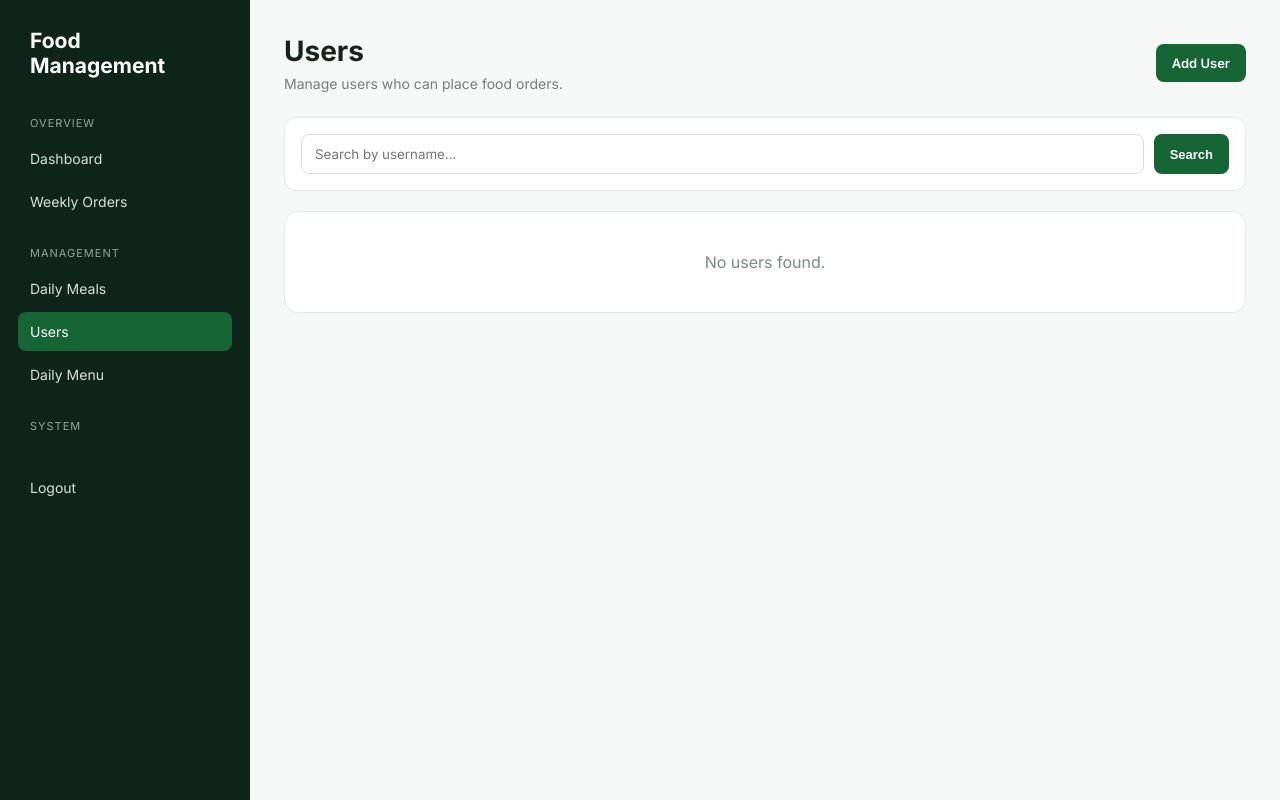
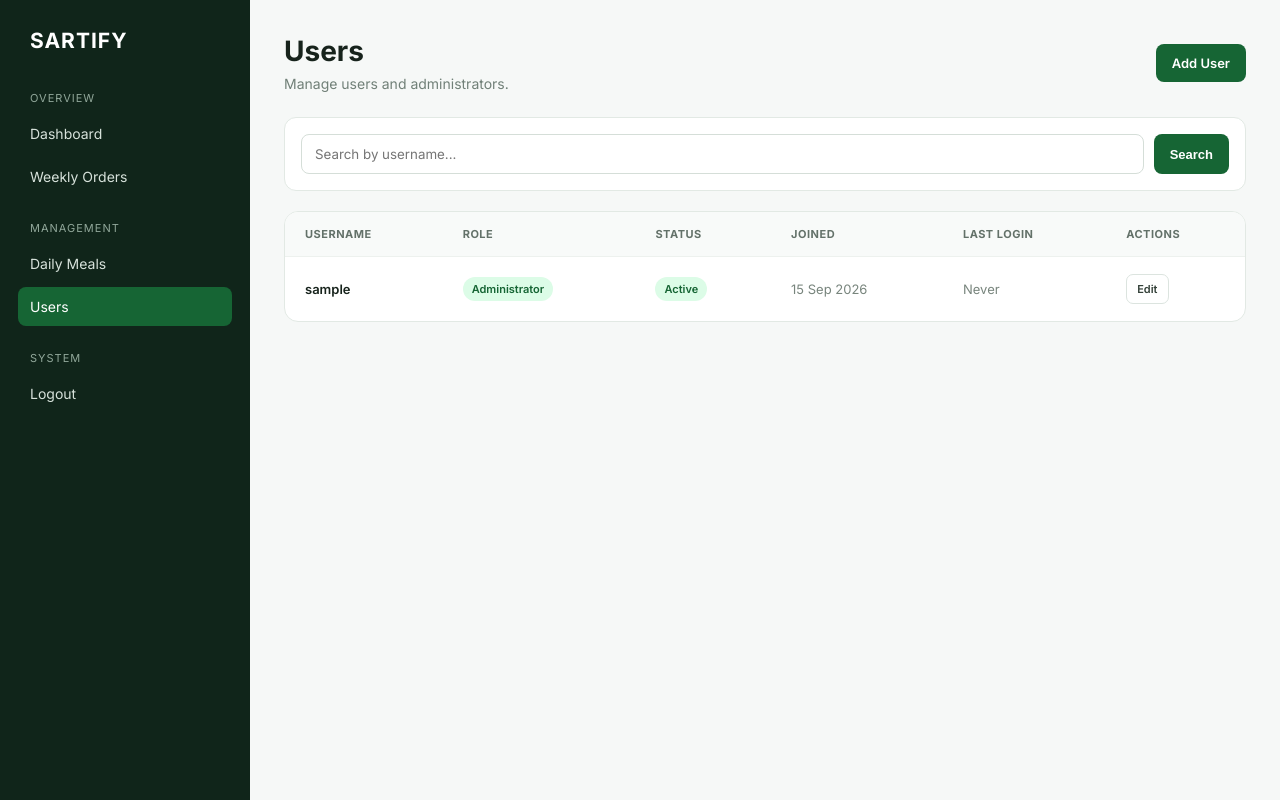
Before and after one commit to elijah149/SARTIFY, a Django app: page /admin-dashboard/users/ in a window 1280 px wide. Run offline with Django 5.2, Linux system fonts and the light colour scheme; the visitor is signed in with stand-in values (Sample User, id 1); data comes from the database, SQL or seed files in the repository.

Commit message:
Update SARTIFY user roles and secure configuration

```diff
--- a/accounts/user_views.py
+++ b/accounts/user_views.py
@@ -8,6 +8,7 @@ from .user_forms import UserCreateForm, UserEditForm
 
 def staff_required(view_func):
     def wrapper(request, *args, **kwargs):
+
         if not request.user.is_authenticated:
             return redirect("login")
 
@@ -25,14 +26,11 @@ def staff_required(view_func):
 
 @staff_required
 def users_list(request):
-    search = request.GET.get(
-        "search",
-        ""
-    ).strip()
 
-    users = User.objects.filter(
-        is_staff=False
-    ).order_by(
+    search = request.GET.get("search", "").strip()
+
+    users = User.objects.all().order_by(
+        "-is_staff",
         "username"
     )
 
@@ -53,18 +51,28 @@ def users_list(request):
 
 @staff_required
 def add_user(request):
+
     if request.method == "POST":
+
         form = UserCreateForm(request.POST)
 
         if form.is_valid():
-            form.save()
 
-            messages.success(
-                request,
-                "User created successfully."
-            )
+            user = form.save()
+
+            if user.is_staff:
+                messages.success(
+                    request,
+                    f"Administrator {user.username} created successfully."
+                )
+            else:
+                messages.success(
+                    request,
+                    f"User {user.username} created successfully."
+                )
 
             return redirect("users_list")
+
     else:
         form = UserCreateForm()
 
@@ -80,27 +88,30 @@ def add_user(request):
 
 @staff_required
 def edit_user(request, user_id):
+
     user = get_object_or_404(
         User,
-        id=user_id,
-        is_staff=False
+        id=user_id
     )
 
     if request.method == "POST":
+
         form = UserEditForm(
             request.POST,
             instance=user
         )
 
         if form.is_valid():
-            form.save()
+
+            updated_user = form.save()
 
             messages.success(
                 request,
-                "User updated successfully."
+                f"User {updated_user.username} updated successfully."
             )
 
             return redirect("users_list")
+
     else:
         form = UserEditForm(
             instance=user
@@ -119,20 +130,31 @@ def edit_user(request, user_id):
 
 @staff_required
 def delete_user(request, user_id):
+
     user = get_object_or_404(
         User,
-        id=user_id,
-        is_staff=False
+        id=user_id
     )
 
+    # Prevent an administrator from deleting their own account.
+    if user.id == request.user.id:
+
+        messages.error(
+            request,
+            "You cannot delete your own account."
+        )
+
+        return redirect("users_list")
+
     if request.method == "POST":
+
         username = user.username
 
         user.delete()
 
         messages.success(
             request,
-            f"User {username} deleted successfully."
+            f"Account {username} deleted successfully."
         )
 
     return redirect("users_list")
--- a/templates/accounts/users.html
+++ b/templates/accounts/users.html
@@ -3,7 +3,8 @@
 <head>
     <meta charset="UTF-8">
     <meta name="viewport" content="width=device-width, initial-scale=1.0">
-    <title>Users</title>
+
+    <title>SARTIFY - Users</title>
 
     <link
         href="https://fonts.googleapis.com/css2?family=Inter:wght@400;500;600;700&display=swap"
@@ -33,7 +34,8 @@
 
         .brand {
             font-size: 21px;
-            font-weight: 700;
+            font-weight: 800;
+            letter-spacing: 1px;
             padding: 0 12px;
             margin-bottom: 38px;
         }
@@ -167,7 +169,8 @@
             color: #78857d;
         }
 
-        .status {
+        .status,
+        .role {
             display: inline-block;
             padding: 5px 9px;
             border-radius: 20px;
@@ -185,9 +188,20 @@
             background: #f1f5f2;
         }
 
+        .admin-role {
+            color: #166534;
+            background: #dcfce7;
+        }
+
+        .user-role {
+            color: #475569;
+            background: #eef2f7;
+        }
+
         .actions {
             display: flex;
             gap: 7px;
+            align-items: center;
         }
 
         .action {
@@ -201,10 +215,18 @@
             font-weight: 600;
         }
 
+        .action:hover {
+            background: #f8faf9;
+        }
+
         .delete {
             color: #b91c1c;
             border-color: #fecaca;
             cursor: pointer;
+        }
+
+        .delete:hover {
+            background: #fff1f2;
         }
 
         .empty {
@@ -223,6 +245,7 @@
         }
 
         @media (max-width: 800px) {
+
             .sidebar {
                 position: static;
                 width: 100%;
@@ -244,7 +267,7 @@
             }
 
             table {
-                min-width: 700px;
+                min-width: 900px;
             }
         }
     </style>
@@ -254,39 +277,46 @@
 
 <aside class="sidebar">
 
-    <div class="brand">Food Management</div>
+    <div class="brand">SARTIFY</div>
 
     <div class="section-title">Overview</div>
 
-    <a href="{% url 'admin_dashboard' %}" class="nav-link">
+    <a
+        href="{% url 'admin_dashboard' %}"
+        class="nav-link"
+    >
         Dashboard
     </a>
 
-    <a href="{% url 'admin_orders' %}" class="nav-link">
+    <a
+        href="{% url 'admin_orders' %}"
+        class="nav-link"
+    >
         Weekly Orders
     </a>
 
     <div class="section-title">Management</div>
 
-    <a href="{% url 'daily_menu' %}" class="nav-link">
+    <a
+        href="{% url 'daily_menu' %}"
+        class="nav-link"
+    >
         Daily Meals
     </a>
 
-    <a href="{% url 'users_list' %}" class="nav-link active">
+    <a
+        href="{% url 'users_list' %}"
+        class="nav-link active"
+    >
         Users
-    </a>
-
-    <a href="{% url 'daily_menu' %}" class="nav-link">
-        Daily Menu
     </a>
 
     <div class="section-title">System</div>
 
-    <a href="/admin/" class="nav-link">
-
-    </a>
-
-    <a href="{% url 'logout' %}" class="nav-link">
+    <a
+        href="{% url 'logout' %}"
+        class="nav-link"
+    >
         Logout
     </a>
 
@@ -299,12 +329,16 @@
 
         <div>
             <h1>Users</h1>
+
             <div class="subtitle">
-                Manage users who can place food orders.
+                Manage users and administrators.
             </div>
         </div>
 
-        <a href="{% url 'add_user' %}" class="btn primary">
+        <a
+            href="{% url 'add_user' %}"
+            class="btn primary"
+        >
             Add User
         </a>
 
@@ -312,11 +346,15 @@
 
 
     {% if messages %}
+
         {% for message in messages %}
+
             <div class="message">
                 {{ message }}
             </div>
+
         {% endfor %}
+
     {% endif %}
 
 
@@ -331,7 +369,10 @@
                 placeholder="Search by username..."
             >
 
-            <button class="btn primary" type="submit">
+            <button
+                class="btn primary"
+                type="submit"
+            >
                 Search
             </button>
 
@@ -347,14 +388,18 @@
         <table>
 
             <thead>
+
                 <tr>
                     <th>Username</th>
+                    <th>Role</th>
                     <th>Status</th>
                     <th>Joined</th>
                     <th>Last Login</th>
                     <th>Actions</th>
                 </tr>
+
             </thead>
+
 
             <tbody>
 
@@ -366,29 +411,64 @@
                         {{ user.username }}
                     </td>
 
+
                     <td>
+
+                        {% if user.is_staff %}
+
+                            <span class="role admin-role">
+                                Administrator
+                            </span>
+
+                        {% else %}
+
+                            <span class="role user-role">
+                                Normal User
+                            </span>
+
+                        {% endif %}
+
+                    </td>
+
+
+                    <td>
+
                         {% if user.is_active %}
+
                             <span class="status active">
                                 Active
                             </span>
+
                         {% else %}
+
                             <span class="status inactive">
                                 Inactive
                             </span>
+
                         {% endif %}
+
                     </td>
+
 
                     <td class="date">
                         {{ user.date_joined|date:"d M Y" }}
                     </td>
 
+
                     <td class="date">
+
                         {% if user.last_login %}
+
                             {{ user.last_login|date:"d M Y H:i" }}
+
                         {% else %}
+
                             Never
+
                         {% endif %}
+
                     </td>
+
 
                     <td>
 
@@ -401,11 +481,15 @@
                                 Edit
                             </a>
 
+
+                            {% if user.id != request.user.id %}
+
                             <form
                                 method="POST"
                                 action="{% url 'delete_user' user.id %}"
-                                onsubmit="return confirm('Are you sure you want to delete this user?');"
+                                onsubmit="return confirm('Are you sure you want to delete this account?');"
                             >
+
                                 {% csrf_token %}
 
                                 <button
@@ -414,7 +498,10 @@
                                 >
                                     Delete
                                 </button>
+
                             </form>
+
+                            {% endif %}
 
                         </div>
 
```
Also changed, not shown: accounts/user_forms.py (+42 -7 lines), config/settings.py (+10 -6 lines), orders/forms.py (+1 -14 lines), orders/views.py (+6 -1 lines), 1 other file.
